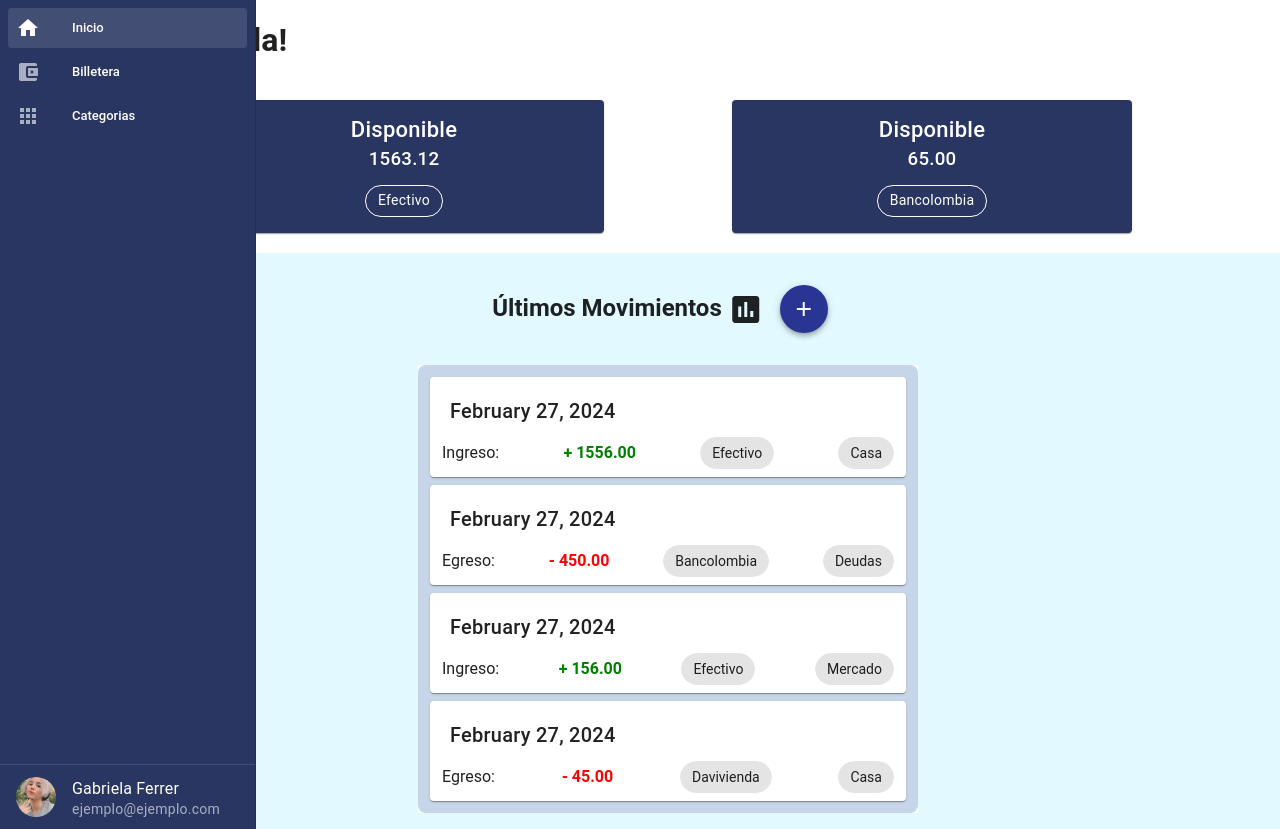
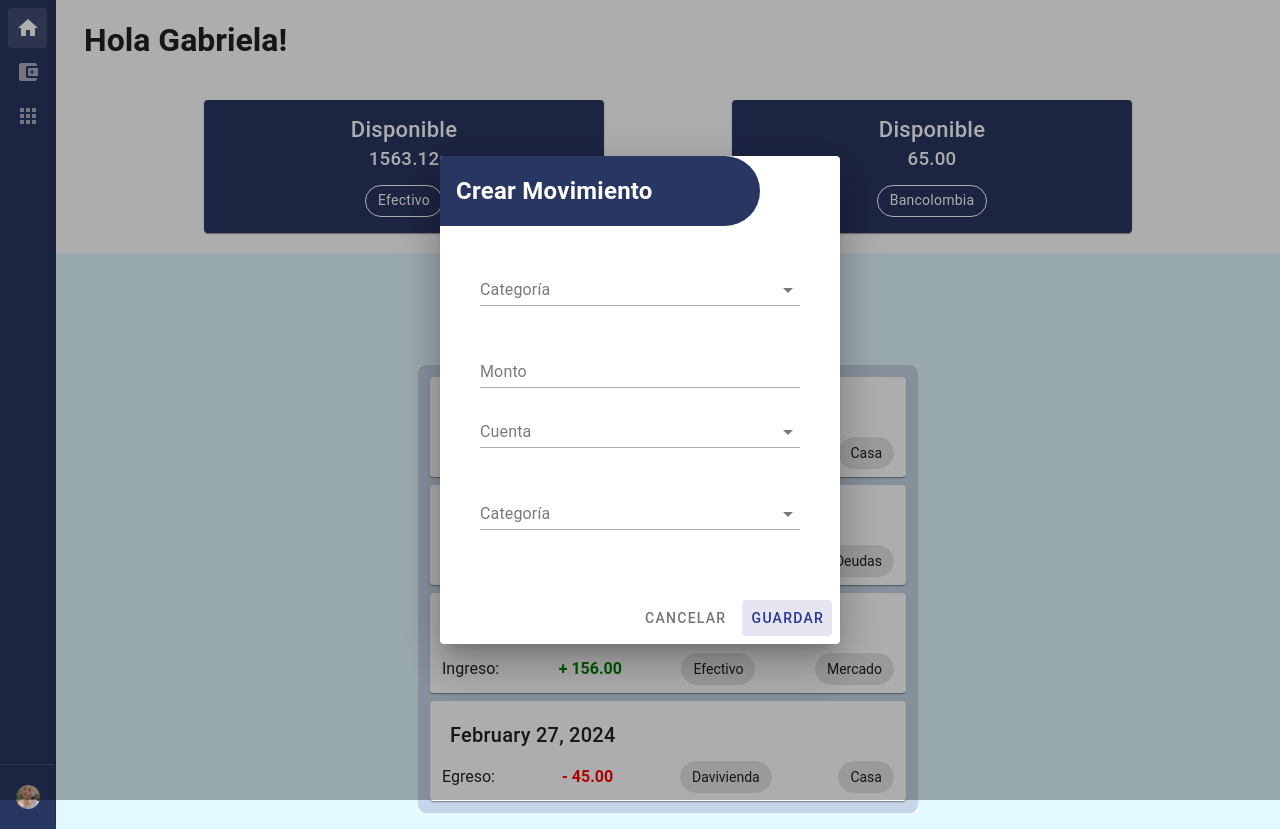
Before and after one commit to MorganSnape/proyecto-front-genti, a Vue app: page / in a window 1280 px wide. Both pictures are taken after a click on the button 803 px from the left and 309 px from the top of the page. After the commit the page ends 800 px from the top, so only its background shows below. Built offline with nearby package versions, Linux system fonts and the light colour scheme.

Commit message:
se agrega modal para agregar movimientos

```diff
--- /dev/null
+++ b/src/components/AddMovementModal.vue
@@ -0,0 +1,98 @@
+<script setup>
+import AddItemModal from './AddItemModal.vue'
+
+import { movementTypes, movementTypesArray } from '@/models/movements';
+
+import { accountsMock } from '@/mock/accounts';
+import { categoriesMock } from '@/mock/categories'
+
+const emit = defineEmits('close')
+
+const types = movementTypesArray
+const accounts = accountsMock
+const categories = categoriesMock
+
+function typeItemProps(type) {
+  return {
+    title: movementTypes[type],
+    value: type
+  }
+}
+
+function accountsItemProps(category) {
+  return {
+    title: category.name,
+    value: category.id
+  }
+}
+
+function categoryItemProps(category) {
+  return {
+    title: category.name,
+    value: category.id
+  }
+}
+
+function createMovement() {
+  console.log('Crear cuenta')
+
+  emit('close')
+}
+
+function close() {
+  emit('close')
+}
+</script>
+
+<template>
+  <AddItemModal title="Crear Movimiento" @close="close" @submit="createMovement">
+    <v-form>
+      <v-container>
+        <v-row>
+          <v-col cols="12" md="12" class="inputs-container">
+            <v-select
+              clearable
+              label="Categoría"
+              variant="underlined"
+              :items="types"
+              :item-props="typeItemProps"
+            />
+
+            <v-text-field
+              counter="10"
+              label="Monto"
+              type="number"
+              required
+              hide-details
+              variant="underlined"
+            ></v-text-field>
+
+            <v-select
+              clearable
+              label="Cuenta"
+              variant="underlined"
+              :items="accounts"
+              :item-props="accountsItemProps"
+            />
+
+            <v-select
+              clearable
+              label="Categoría"
+              variant="underlined"
+              :items="categories"
+              :item-props="categoryItemProps"
+            />
+          </v-col>
+        </v-row>
+      </v-container>
+    </v-form>
+  </AddItemModal>
+</template>
+
+<style>
+.inputs-container {
+  display: flex;
+  flex-direction: column;
+  gap: 12px;
+}
+</style>
--- a/src/components/MovementsContainer.vue
+++ b/src/components/MovementsContainer.vue
@@ -1,7 +1,10 @@
 <script setup>
+import { ref } from 'vue'
+
 import MovementElement from '@/components/MovementElement.vue'
 
 import { movementsMock } from '@/mock/movements'
+import AddMovementModal from './AddMovementModal.vue';
 
 const movements = movementsMock
 
@@ -11,6 +14,17 @@ const props = defineProps({
     default: 'Últimos Movimientos'
   }
 })
+
+const dialog = ref(false)
+
+function OpenAddMovement() {
+  dialog.value = true
+}
+
+function CloseAddMovement() {
+  dialog.value = false
+}
+
 </script>
 
 <template>
@@ -23,7 +37,7 @@ const props = defineProps({
   >
     <v-sheet class="d-flex flex-row align-center" color="rgba(0,0,0,0)">
       <h2>{{ props.title }} <v-icon icon="mdi-chart-box" /></h2>
-      <v-btn class="ma-4" id="add" icon="mdi-plus" color="primary"></v-btn>
+      <v-btn class="ma-4" id="add" icon="mdi-plus" color="primary" @click="OpenAddMovement"></v-btn>
     </v-sheet>
 
     <v-sheet class="mx-2 mt-4" width="500px">
@@ -37,6 +51,10 @@ const props = defineProps({
       </v-sheet>
     </v-sheet>
   </v-sheet>
+
+  <v-dialog v-model="dialog" width="auto" transition="dialog-bottom-transition">
+    <AddMovementModal @close="CloseAddMovement" />
+  </v-dialog>
 </template>
 
 <style scoped>
```
